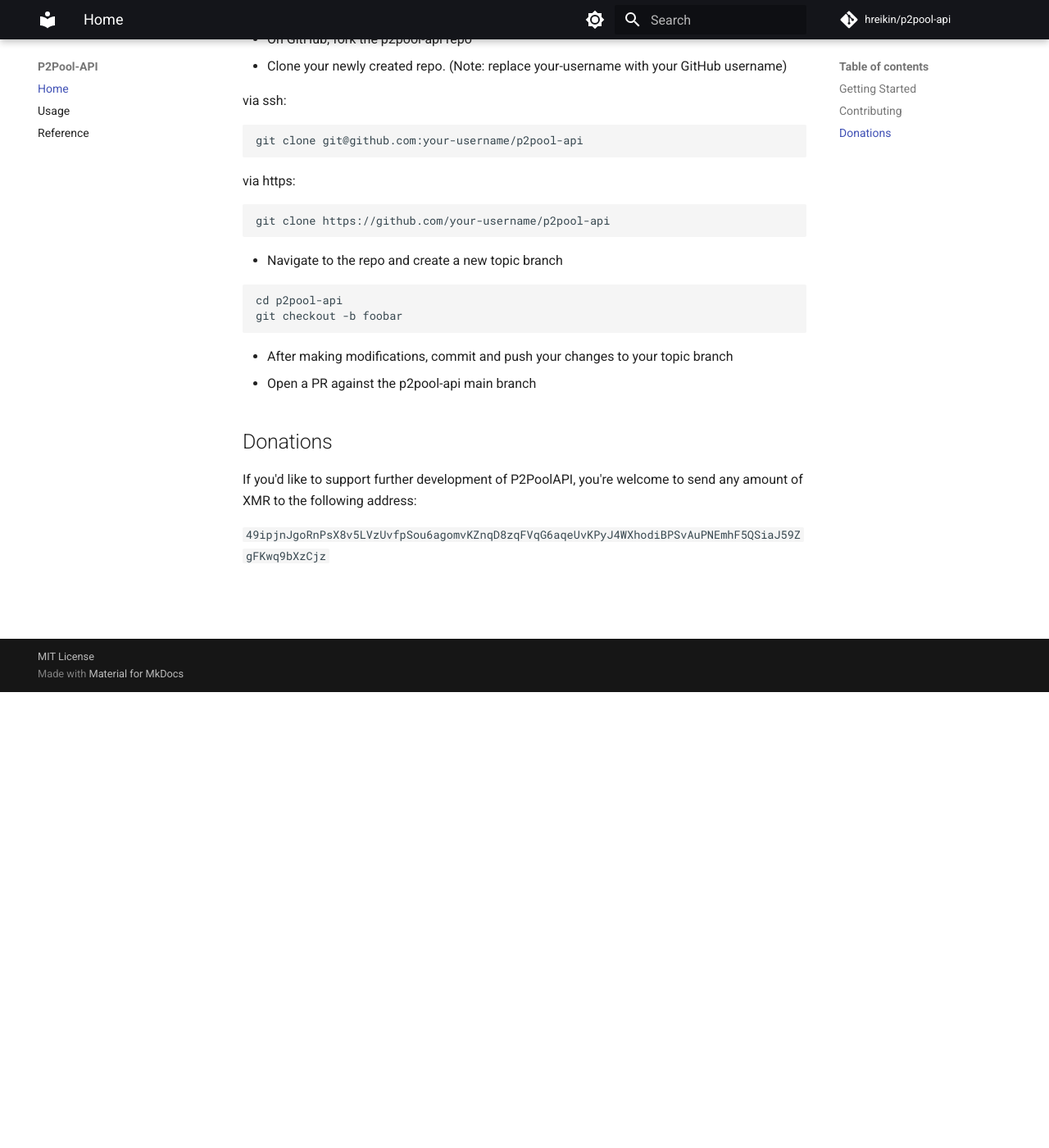
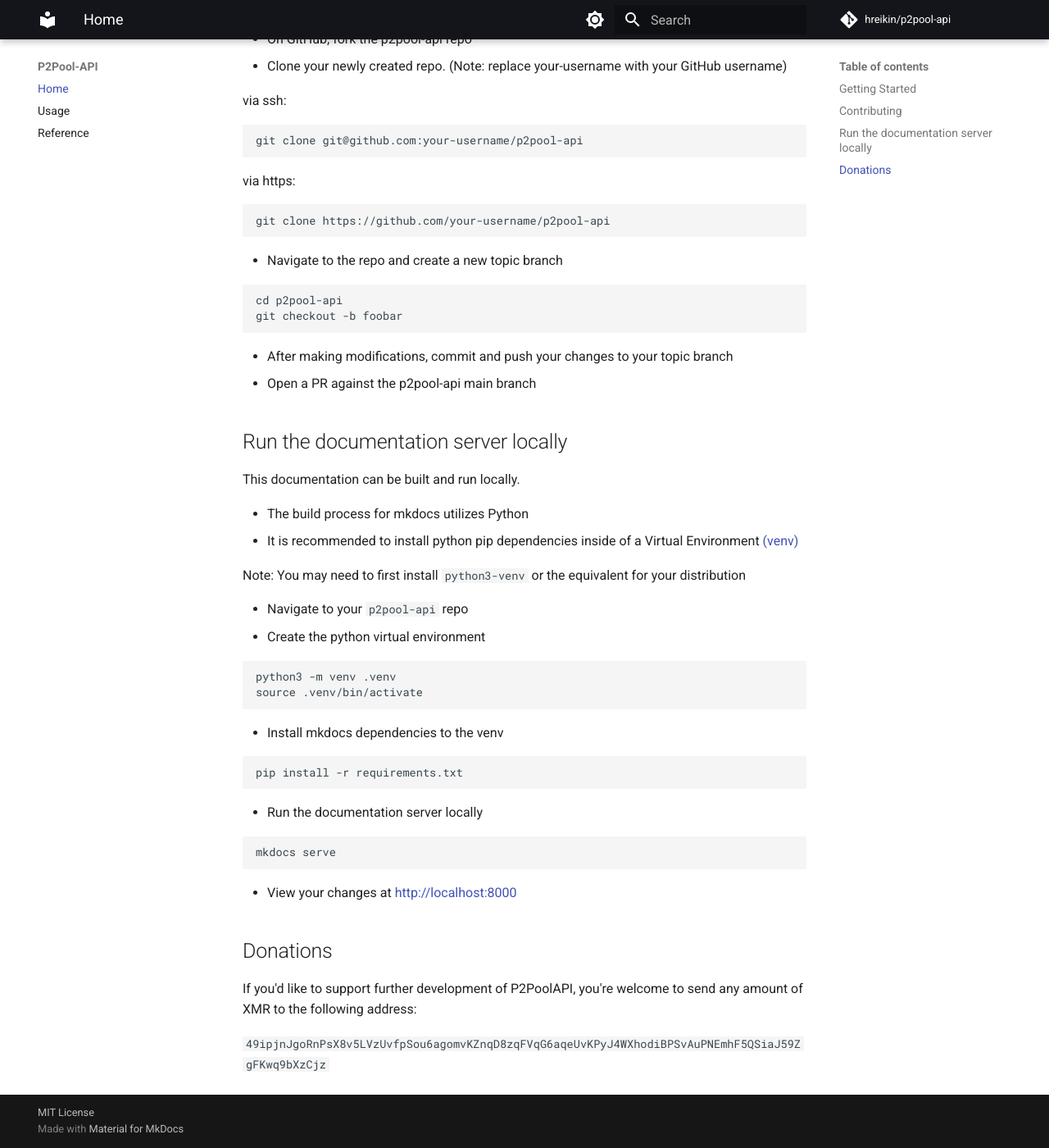
Before and after one commit to hreikin/p2pool-api, an MkDocs documentation site: the page built from docs/README.md, in a window 1280 px wide and 1400 px high, scrolled down 556 px. Shown: the whole window at 82% size. Built offline with MkDocs 1.6.1 and Material for MkDocs 9.7.7, drawn with Linux system fonts in a browser that asks for light colours; comment, search, counter and statistics services are not loaded.

Commit message:
Add section explaining how to run the documentation locally.

````diff
--- a/docs/README.md
+++ b/docs/README.md
@@ -41,6 +41,37 @@ git checkout -b foobar
 - After making modifications, commit and push your changes to your topic branch
 - Open a PR against the p2pool-api main branch
 
+## Run the documentation server locally
+
+This documentation can be built and run locally.
+
+- The build process for mkdocs utilizes Python
+- It is recommended to install python pip dependencies inside of a Virtual Environment [(venv)](https://squidfunk.github.io/mkdocs-material/guides/creating-a-reproduction/#environment)
+
+Note: You may need to first install `python3-venv` or the equivalent for your distribution
+
+- Navigate to your `p2pool-api` repo
+- Create the python virtual environment
+
+```bash
+python3 -m venv .venv
+source .venv/bin/activate
+```
+
+- Install mkdocs dependencies to the venv
+
+```bash
+pip install -r requirements.txt
+```
+
+- Run the documentation server locally
+
+```bash
+mkdocs serve
+```
+
+- View your changes at [http://localhost:8000](http://localhost:8000)
+
 ## Donations
 
 If you'd like to support further development of P2PoolAPI, you're welcome to send any amount of XMR to the following address:
````
